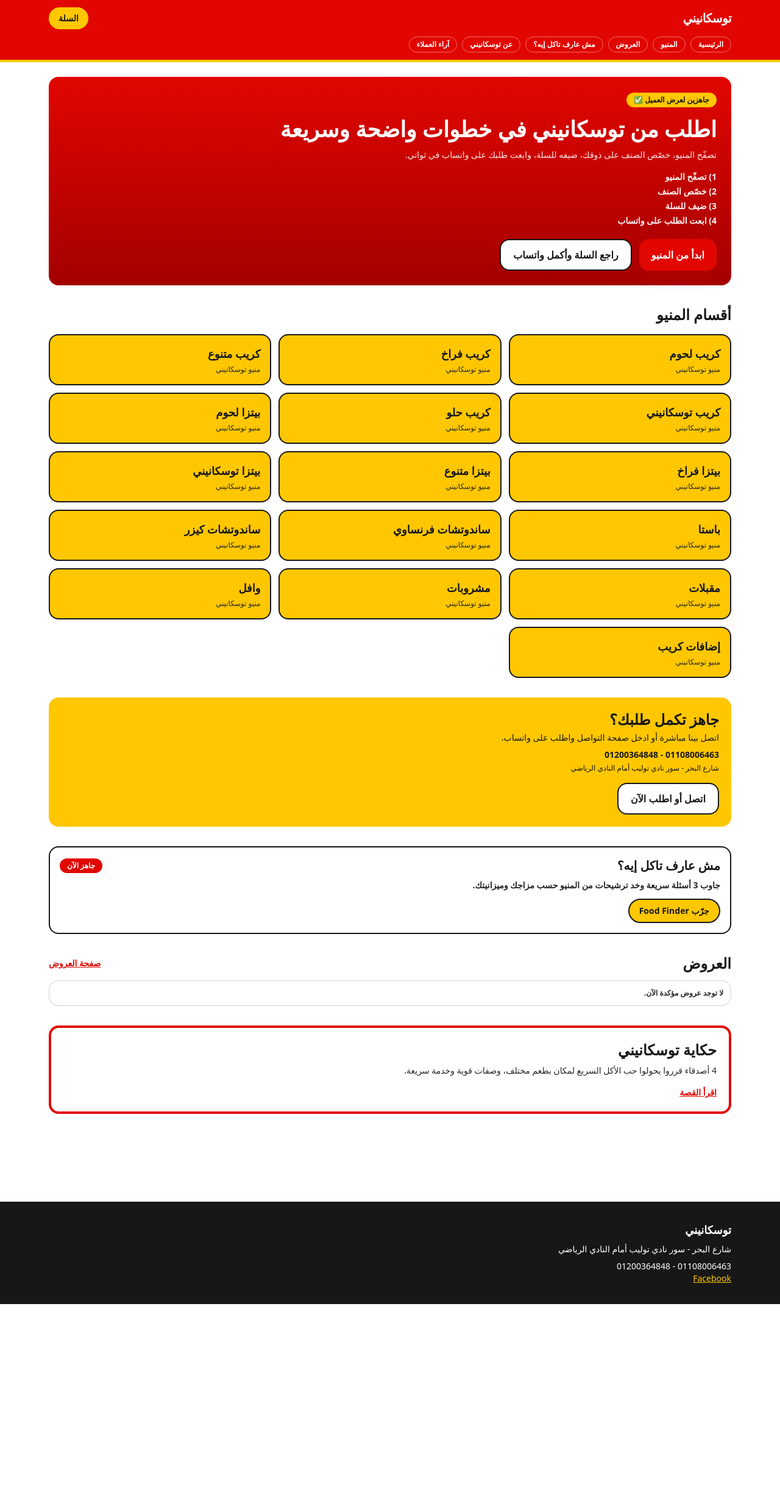
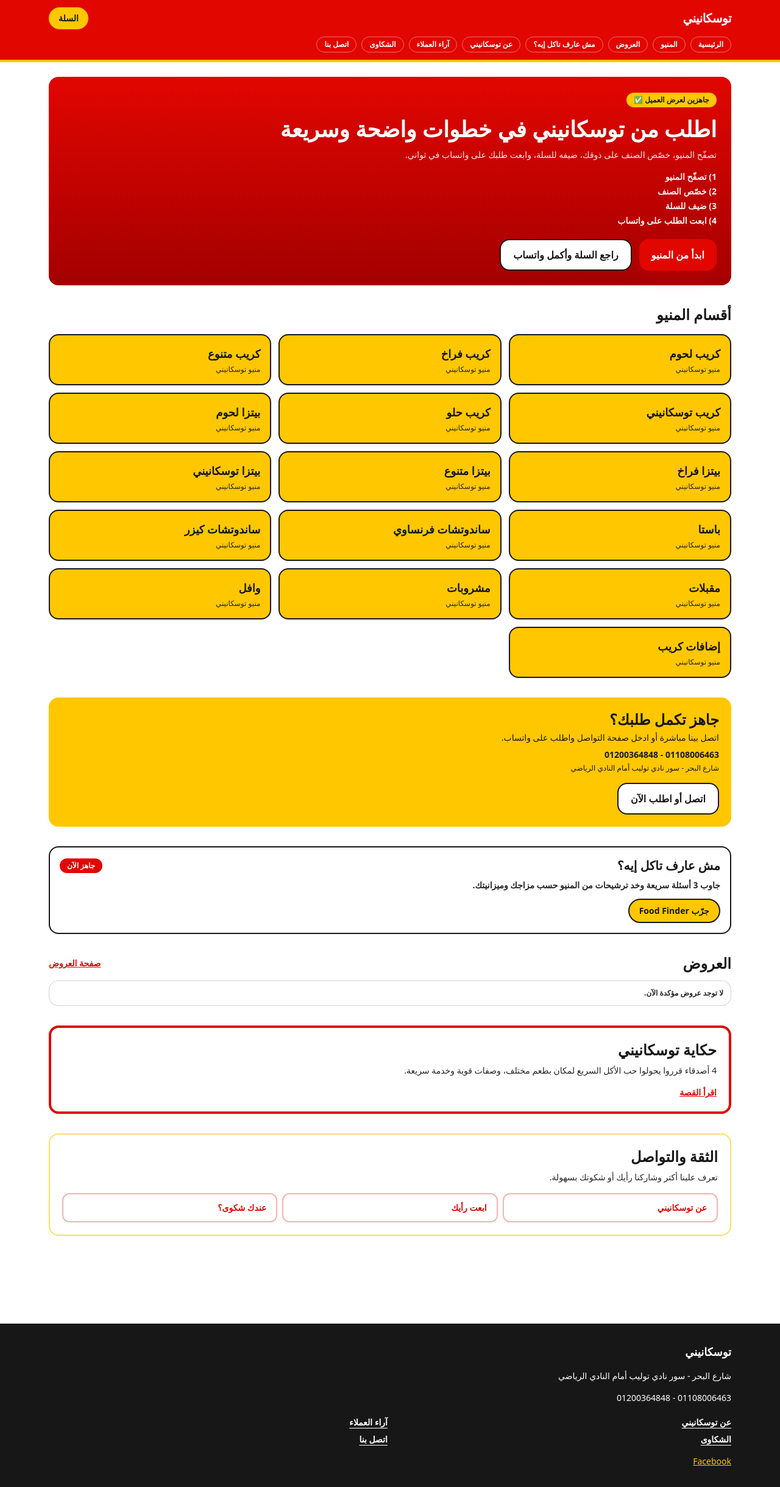
Before and after one commit to omarkhair70-droid/tuscanini-ordering-system, a Next.js app: page / in a window 1280 px wide. Shown: the whole page at 61% size. Before the commit the page ends 2139 px from the top, so only its background shows below. Built offline with nearby package versions, Linux system fonts and the light colour scheme.

Commit message:
Phase 5.6: surface hidden trust and feedback pages

```diff
--- a/app/page.tsx
+++ b/app/page.tsx
@@ -4,6 +4,7 @@ import { FoodFinderCta } from '@/components/home/food-finder-cta';
 import { HeroSection } from '@/components/home/hero-section';
 import { OffersPreview } from '@/components/home/offers-preview';
 import { StoryPreview } from '@/components/home/story-preview';
+import { TrustFeedbackLinks } from '@/components/home/trust-feedback-links';
 
 export default function HomePage() {
   return (
@@ -14,6 +15,7 @@ export default function HomePage() {
       <FoodFinderCta />
       <OffersPreview />
       <StoryPreview />
+      <TrustFeedbackLinks />
     </div>
   );
 }
--- /dev/null
+++ b/components/home/trust-feedback-links.tsx
@@ -0,0 +1,28 @@
+import Link from 'next/link';
+
+const trustLinks = [
+  { href: '/about', label: 'عن توسكانيني' },
+  { href: '/reviews', label: 'ابعت رأيك' },
+  { href: '/complaints', label: 'عندك شكوى؟' },
+];
+
+export function TrustFeedbackLinks() {
+  return (
+    <section className="rounded-2xl border-2 border-brand-yellow/60 bg-brand-white p-5">
+      <h2 className="section-title">الثقة والتواصل</h2>
+      <p className="mt-2 text-sm text-brand-charcoal">تعرف علينا أكتر وشاركنا رأيك أو شكوتك بسهولة.</p>
+      <ul className="mt-4 grid gap-2 sm:grid-cols-3">
+        {trustLinks.map((link) => (
+          <li key={link.href}>
+            <Link
+              href={link.href}
+              className="block rounded-xl border-2 border-brand-red/30 bg-brand-white px-4 py-3 text-sm font-extrabold text-brand-red transition hover:border-brand-red"
+            >
+              {link.label}
+            </Link>
+          </li>
+        ))}
+      </ul>
+    </section>
+  );
+}
--- a/components/layout/site-footer.tsx
+++ b/components/layout/site-footer.tsx
@@ -1,16 +1,36 @@
 import Link from 'next/link';
 import { siteConfig } from '@/lib/site-config';
+
+const footerLinks = [
+  { href: '/about', label: 'عن توسكانيني' },
+  { href: '/reviews', label: 'آراء العملاء' },
+  { href: '/complaints', label: 'الشكاوى' },
+  { href: '/contact', label: 'اتصل بنا' },
+];
 
 export function SiteFooter() {
   return (
     <footer className="mt-12 bg-brand-dark pb-28 pt-8 text-brand-white md:pb-8">
-      <div className="container-tight space-y-2 text-sm">
+      <div className="container-tight space-y-4 text-sm">
         <p className="text-lg font-black">{siteConfig.nameAr}</p>
         <p>{siteConfig.addressAr}</p>
         <p>
           {siteConfig.phonePrimary} - {siteConfig.phoneSecondary}
         </p>
-        <Link href={siteConfig.facebook} target="_blank" className="text-brand-yellow underline">
+
+        <nav aria-label="روابط مهمة" className="pt-1">
+          <ul className="grid gap-2 sm:grid-cols-2">
+            {footerLinks.map((link) => (
+              <li key={link.href}>
+                <Link href={link.href} className="font-bold underline underline-offset-4">
+                  {link.label}
+                </Link>
+              </li>
+            ))}
+          </ul>
+        </nav>
+
+        <Link href={siteConfig.facebook} target="_blank" className="inline-block text-brand-yellow underline">
           Facebook
         </Link>
       </div>
--- a/components/layout/site-header.tsx
+++ b/components/layout/site-header.tsx
@@ -1,5 +1,7 @@
 import Link from 'next/link';
 import { publicRoutes } from '@/lib/routes';
+
+const desktopRoutes = publicRoutes.filter((route) => route.href !== '/cart');
 
 export function SiteHeader() {
   return (
@@ -12,12 +14,12 @@ export function SiteHeader() {
           السلة
         </Link>
       </div>
-      <nav className="container-tight hidden gap-2 overflow-x-auto pb-3 md:flex">
-        {publicRoutes.slice(0, 6).map((route) => (
+      <nav className="container-tight hidden gap-2 overflow-x-auto pb-3 md:flex" aria-label="روابط الصفحات">
+        {desktopRoutes.map((route) => (
           <Link
             key={route.href}
             href={route.href}
-            className="rounded-full border border-brand-white/40 px-3 py-1 text-xs font-bold"
+            className="shrink-0 rounded-full border border-brand-white/40 px-3 py-1 text-xs font-bold"
           >
             {route.label}
           </Link>
```
